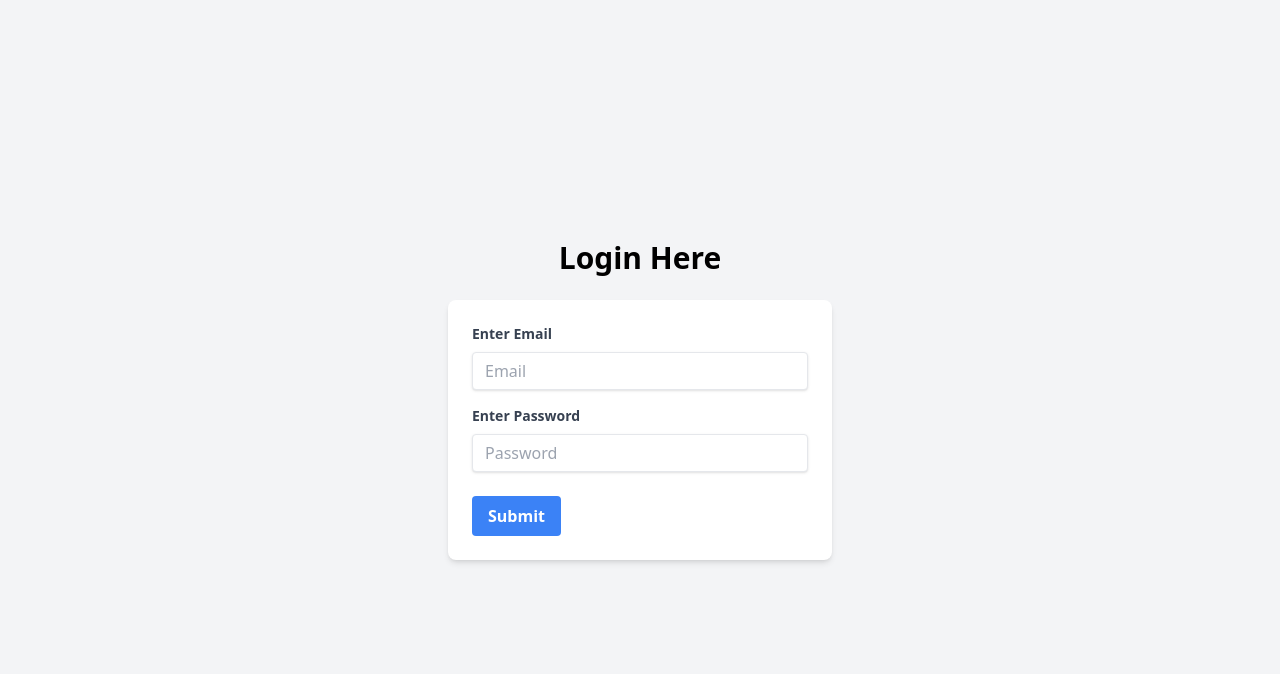
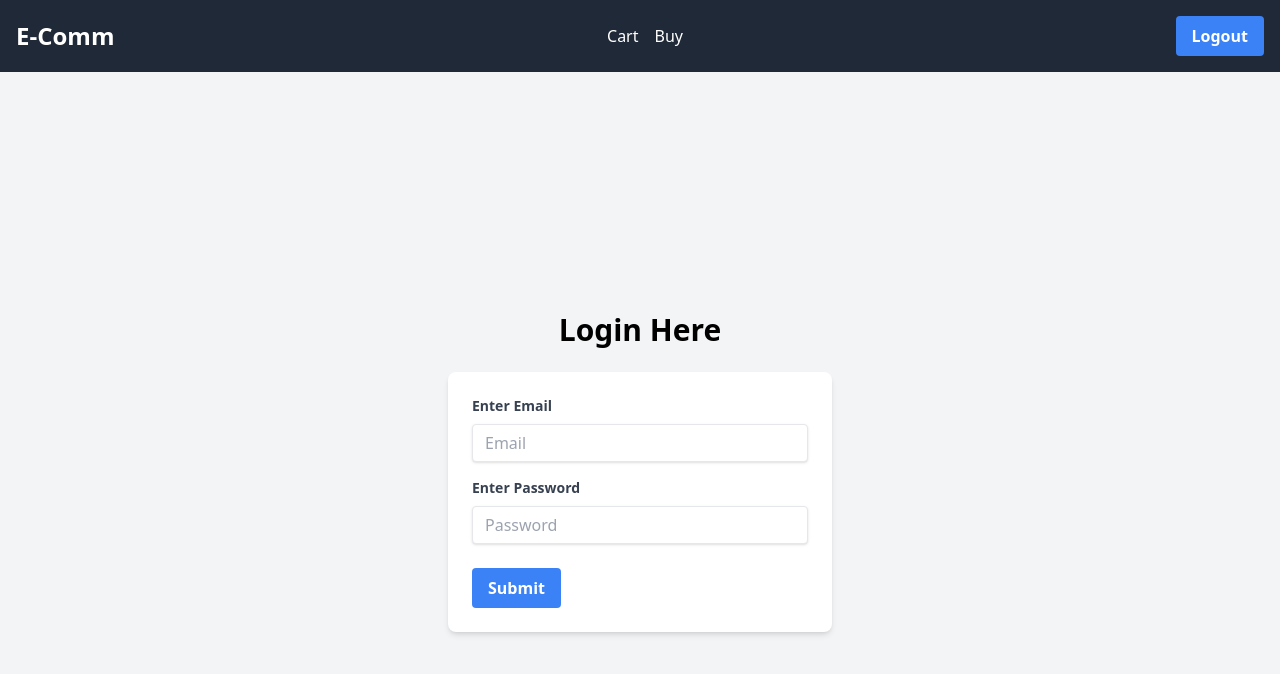
Before and after one commit to aniket2727/Ecomm-website, a React (Create React App) app in the folder client/app/: page /login in a window 1280 px wide. Shown: the top 674 px of the page. Built offline with nearby package versions, Linux system fonts and the light colour scheme; sample sign-in values are in the browser's storage.

Commit message:
add code

```diff
--- a/client/app/src/App.js
+++ b/client/app/src/App.js
@@ -7,31 +7,33 @@ import { BrowserRouter, Route, Routes,Navigate } from "react-router-dom";
 
 const LoginComponent = lazy(() => import("./componets/Auth/LoginComponent"));
 const RegisterComponent = lazy(() => import("./componets/Auth/RegisterComponent"));
+const NavbarComponent=lazy(()=>import("./componets/Layout/NavbarComponent"))
+
+// import NavbarComponent from "./componets/Layout/NavbarComponent";
 
 
 // Dummy authentication check
-const isAuthenticated = false; // Replace with actual authentication logic
+const isAuthenticated = Boolean(localStorage.getItem('authToken')); // Replace with actual authentication logic
 
 // PrivateRoute component
 const PrivateRoute = ({ element }) => {
   return isAuthenticated ? element : <Navigate to="/login" />;
 };
 
-// <Route path="/home" element={<PrivateRoute element={<HomeComponent />} />} />
-
-
-
+// Main App component
 function App() {
   return (
     <div>
       <BrowserRouter>
         <Suspense fallback={<div>Loading...</div>}>
+          <NavbarComponent />
           <Routes>
             <Route path="/login" element={<LoginComponent />} />
             <Route path="/register" element={<RegisterComponent />} />
-          <Route path="/" element={<Navigate to="/login" />} />
-          <Route path="*" element={<div>file not found</div>}/>
-
+            <Route path="/" element={<PrivateRoute element={<Navigate to="/login" />} />} />
+            {/* Add more protected routes here */}
+            <Route path="/protected" element={<PrivateRoute element={<div>Protected Page</div>} />} />
+            <Route path="*" element={<div>File not found</div>} />
           </Routes>
         </Suspense>
       </BrowserRouter>
--- a/client/app/src/componets/Layout/NavbarComponent.js
+++ b/client/app/src/componets/Layout/NavbarComponent.js
@@ -0,0 +1,40 @@
+// code is written by Aniket Kadam
+
+import React, { useState, useEffect } from 'react';
+
+const NavbarComponent = () => {
+    const [loginStatus, setLoginStatus] = useState('');
+
+    useEffect(() => {
+        setLoginStatus(localStorage.getItem('authToken'));
+    }, []);
+
+    return (
+        <div className="bg-gray-800 text-white p-4 flex justify-between items-center">
+            <div>
+                <h1 className="text-2xl font-bold">E-Comm</h1>
+            </div>
+
+            <div>
+                <ul className="flex space-x-4">
+                    <li className="hover:text-gray-400 cursor-pointer">Cart</li>
+                    <li className="hover:text-gray-400 cursor-pointer">Buy</li>
+                </ul>
+            </div>
+
+            <div>
+                {loginStatus ? (
+                    <button className="bg-blue-500 hover:bg-blue-700 text-white font-bold py-2 px-4 rounded">
+                        Logout
+                    </button>
+                ) : (
+                    <button className="bg-green-500 hover:bg-green-700 text-white font-bold py-2 px-4 rounded">
+                        Login
+                    </button>
+                )}
+            </div>
+        </div>
+    );
+};
+
+export default NavbarComponent;
```
Lines whose indentation alone changed are shown as unchanged.
